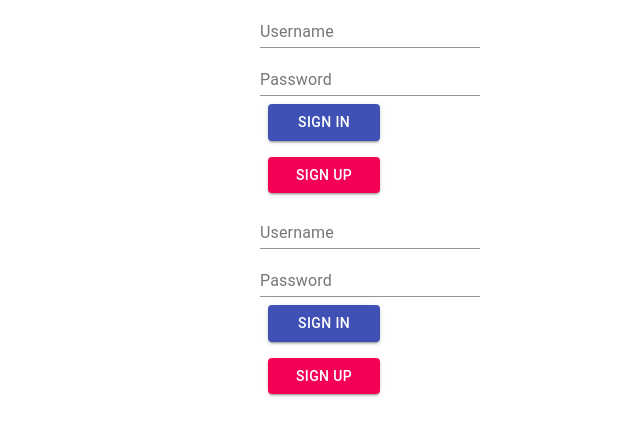
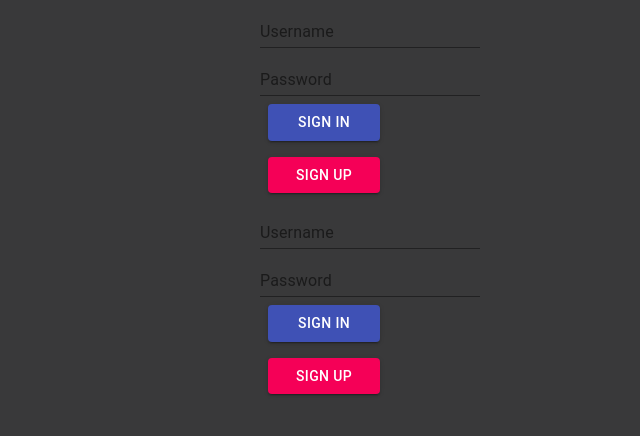
Before and after one commit to ac-cool-breeze/heroku-class, a React (Create React App) app: page /login in a window 1280 px wide. Shown: the top 436 px of the page, without its empty margins (270-910 px from the left). Built offline with nearby package versions, Linux system fonts and the light colour scheme.

Commit message:
chat working

```diff
--- a/src/App.js
+++ b/src/App.js
@@ -131,25 +131,50 @@ import Chat from './Components/Chat'
 import PrivateRoute from './PrivateRoute'
 import Cookies from 'js-cookie'
 import {BrowserRouter as Router, Route, Switch} from 'react-router-dom'
+import { createTheme } from '@material-ui/core';
+import { ThemeProvider } from '@material-ui/styles';
+
+const theme = createTheme({
+  "palette": {
+    "primary1Color": "rgba(0, 0, 0, 0.26)",
+    "accent2Color": "#0091ea",
+    "accent1Color": "#0091ea",
+    "accent3Color": "#0091ea",
+    "primary3Color": "#0091ea"
+}
+})
+// #39393A  "black"
+// #297373  "blue"
+/*
+{
+    "palette": {
+        "primary1Color": "rgba(0, 0, 0, 0.26)",
+        "accent2Color": "#0091ea",
+        "accent1Color": "#0091ea",
+        "accent3Color": "#0091ea",
+        "primary3Color": "#0091ea"
+    }
+}
+*/
 
 const isAuth = {
-  // isAuthenticated: true,  //DEV
+  //isAuthenticated: true,  //DEV
   isAuthenticated: false,   //PRODUCTION
 
 }
 
 //let conditionalRender = <Chat />  //DEV
-let conditionalRender = <Login /> //PRODUCTION
+let conditionalRender = <Login theme={theme}/> //PRODUCTION
 
 function App() {
 
   const setAuth=()=>{
     if(Cookies.get('username')){
       isAuth.isAuthenticated = true
-      conditionalRender =  <Chat />
+      conditionalRender =  <Chat theme={theme}/>
     } else {
       isAuth.isAuthenticated = false
-      conditionalRender =  <Login />
+      conditionalRender =  <Login theme={theme}/>
     }
   }
 
@@ -157,10 +182,12 @@ function App() {
 
   return (
     <>
+    <ThemeProvider theme={theme}>
       <Router>
-       <Route path="/login"><Login /></Route>
+       <Route path="/login"><Login theme={theme}/></Route>
       </Router>
       {conditionalRender}
+    </ThemeProvider>
     </>
   );
 }
--- a/src/Components/Chat.js
+++ b/src/Components/Chat.js
@@ -21,7 +21,7 @@ const useStyles = makeStyles({
   },
   chatSection: {
     width: '100%',
-    height: '80vh'
+    //height: '80vh'
   },
   headBG: {
       backgroundColor: '#e0e0e0'
--- a/src/Components/Login.js
+++ b/src/Components/Login.js
@@ -16,11 +16,32 @@ const styles = {
 const Login = () => {
 
     const [open, setOpen] = React.useState(false);
+    const [signup, setSignUp] = React.useState(false);
 
     const Handler = (e) =>{
-        console.log("hello world")
-        console.log(e.target.username.value)
         e.preventDefault();
+        if(signup){
+            let requestOptions ={
+                method: 'POST',
+                credentials: 'include',
+                headers: { 'Content-Type': 'application/json' },
+                body: JSON.stringify({
+                    name: e.target.username.value,
+                    password: e.target.password.value
+                })
+            }
+            fetch('http://backend.ionizing.space/users/newuser', requestOptions)
+                .then( res=>{
+                    console.log(res)
+                    if(res.status === 401){
+                        setOpen(true)
+                        return console.log('invalid new user')
+                    }
+                    if(res.status === 200){
+                        return window.location.href = '/'
+                    }
+                })
+        }else{
             let requestOptions ={
                 method: 'POST',
                 credentials: 'include',
@@ -42,6 +63,7 @@ const Login = () => {
                     }
                 })
         }
+    }
 
     return(
         <div>
@@ -57,10 +79,10 @@ const Login = () => {
                         <TextField id="password" type="password" label="Password" />
                     </Grid>
                     <Grid item xs={12}>
-                        <Button  id="sign-in" variant="contained" color="primary" type="submit" style={styles.button}>Sign In</Button>
+                        <Button  id="sign-in" variant="contained" color="primary" type="submit" style={styles.button} onClick={()=>setSignUp(false)}>Sign In</Button>
                     </Grid>
                     <Grid item xs={12}>
-                        <Button  id="sign-up" variant="contained" color="secondary" href="/signup" style={styles.button}>Sign Up</Button>
+                        <Button  id="sign-up" variant="contained" color="secondary" type="submit" style={styles.button} onClick={()=>setSignUp(true)}>Sign Up</Button>
                     </Grid>
                 </form>
             </Grid>
--- a/src/index.css
+++ b/src/index.css
@@ -5,6 +5,8 @@ body {
     sans-serif;
   -webkit-font-smoothing: antialiased;
   -moz-osx-font-smoothing: grayscale;
+  background-color: #39393A;
+  color: #297373;
 }
 
 code {
```
Lines whose indentation alone changed are shown as unchanged.
